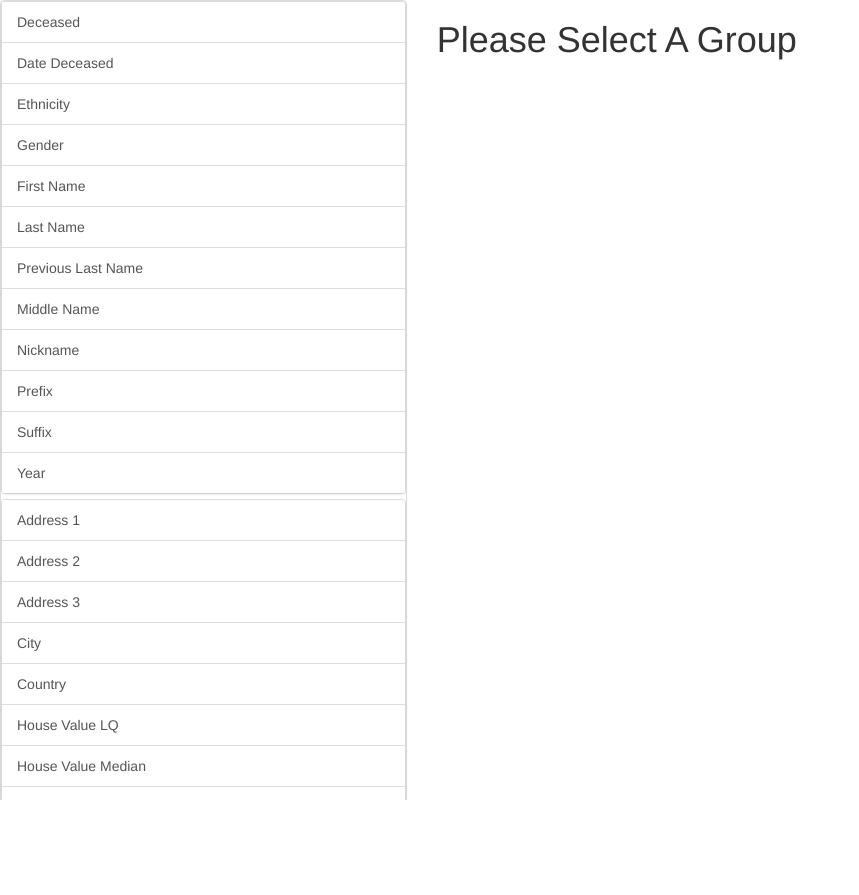
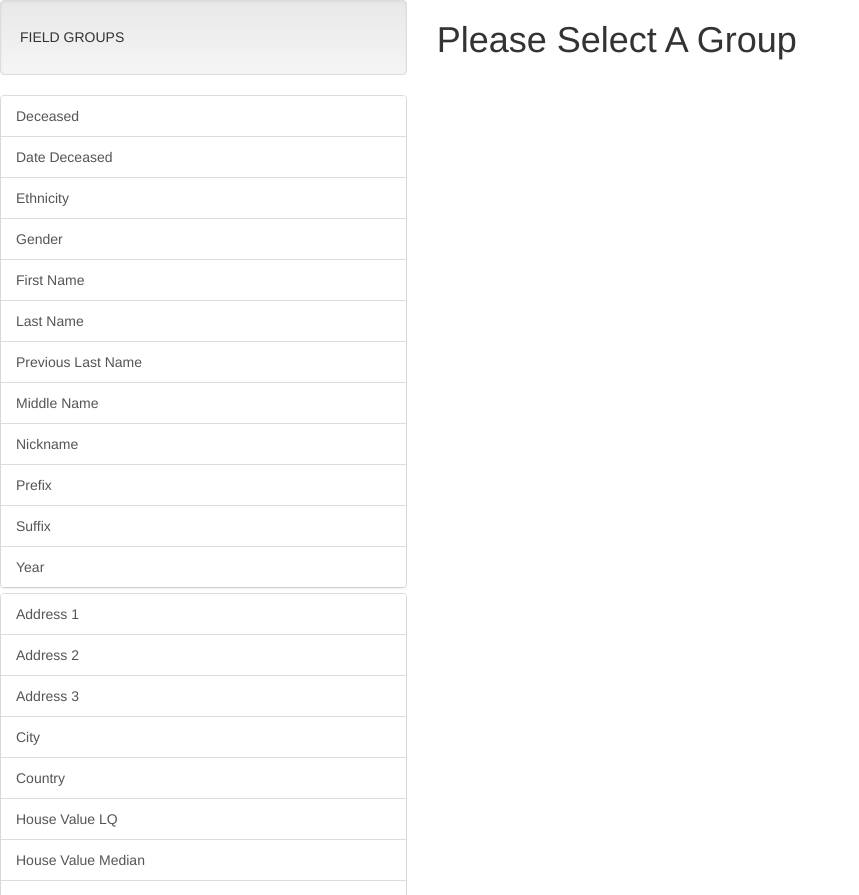
Before and after one commit to JD68/group-property-app, a React (Create React App) app: page / in a window 1280 px wide. Shown: the whole page, without its empty margins (0-859 px from the left). Before the commit the page ends 800 px from the top, so only its background shows below. Built offline with nearby package versions, Linux system fonts and the light colour scheme.

Commit message:
got scrolling right in menu component

```diff
--- a/src/App.css
+++ b/src/App.css
@@ -1,8 +1,3 @@
-.app-row {
+.app-row, .app-panel {
   height: 100%
 }
-
-.app-panel {
-  height: 100%;
-  overflow: auto;
-}
--- /dev/null
+++ b/src/Menu.css
@@ -0,0 +1,7 @@
+.menu-panel {
+    height: 100%;
+}
+.menu-groups {
+    height: 100%;
+    overflow: auto;
+}
--- a/src/Menu.js
+++ b/src/Menu.js
@@ -1,4 +1,5 @@
 import React, { Component } from 'react';
+import './Menu.css';
 import GroupPropertyService from './GroupPropertyService';
 import { Accordion, Panel, ListGroup, ListGroupItem} from 'react-bootstrap';
 
@@ -48,12 +49,10 @@ class Menu extends Component {
             });
         }
         return (
-            <Panel header="FIELD GROUPS">
-                <Accordion>
-                    {panels}
-                </Accordion>
-            </Panel>
-
+            <div className="menu-panel">
+                <div className="well"><h5>FIELD GROUPS</h5></div>
+                <div className="menu-groups"><Accordion>{panels}</Accordion></div>
+            </div>
         );
     }
   }
```
